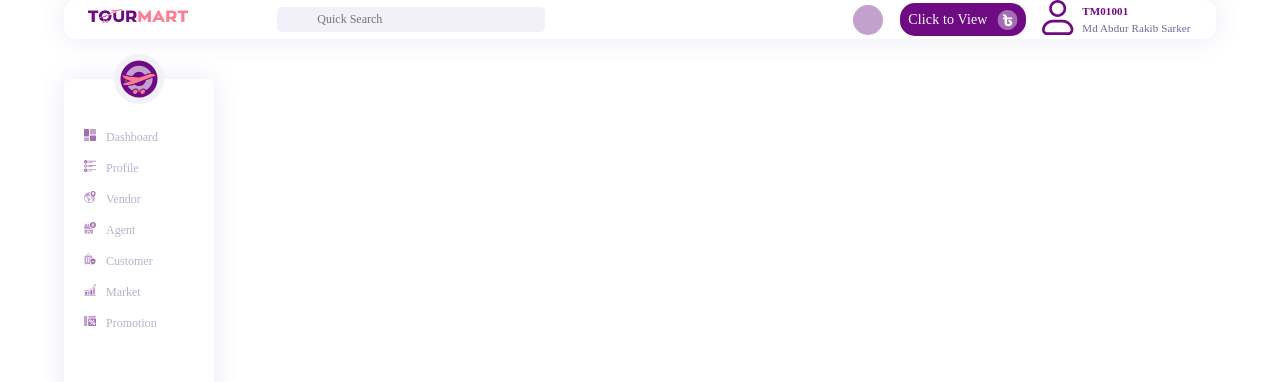
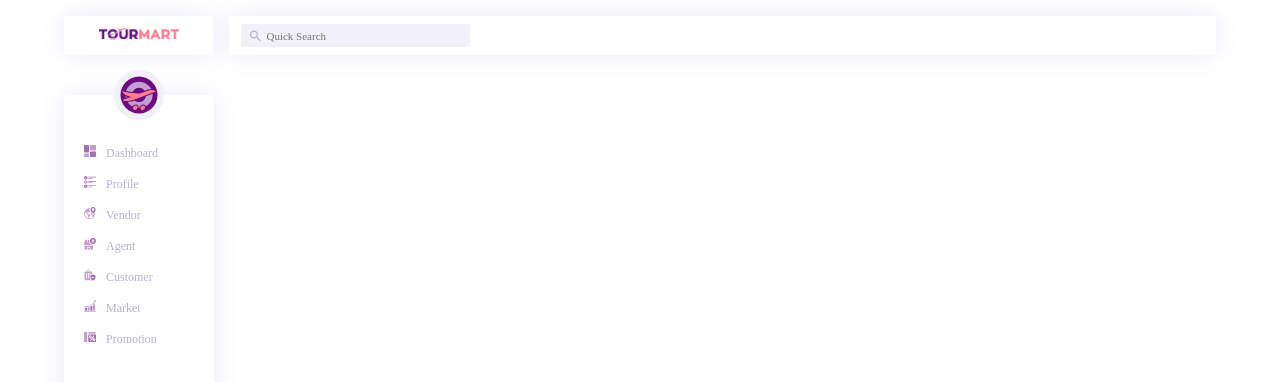
Before and after one commit to khademultourmartit/demoProject, a Next.js app: page / in a window 1280 px wide. Shown: the top 382 px of the page. Built offline with nearby package versions, Linux system fonts and the light colour scheme.

Commit message:
headerUpdate

```diff
--- a/package.json
+++ b/package.json
@@ -11,6 +11,7 @@
   "dependencies": {
     "@emotion/react": "^11.13.3",
     "@emotion/styled": "^11.13.0",
+    "@mui/icons-material": "^6.1.1",
     "@mui/material": "^6.1.1",
     "next": "14.2.13",
     "react": "^18",
--- a/src/app/components/Header.tsx
+++ b/src/app/components/Header.tsx
@@ -1,8 +1,8 @@
 import React, { useState } from "react";
 import { Box, Container, Grid, Typography } from "@mui/material";
 import logo from "../../../public/assests/image/Logo/logo.png";
-// import SearchIcon from "@mui/icons-material/Search";
-// import NotificationsIcon from "@mui/icons-material/Notifications";
+import SearchIcon from "@mui/icons-material/Search";
+import NotificationsIcon from "@mui/icons-material/Notifications";
 import takaSign from "../../../public/assests/image/takaSign.svg";
 import userProfile from "../../../public/assests/image/user/userProfile.svg";
 import Image from "next/image";
@@ -14,51 +14,62 @@ const Header = () => {
   };
 
   return (
-    <Box mb={5}>
-      <Container
-        maxWidth={"xl"}
+    <Box mb={5} mt={2}>
+      <Grid container spacing={2}>
+        <Grid item xs={12} sm={6} md={1.7}>
+          <Box
             sx={{
               boxShadow: "rgba(234, 232, 244, 0.95) 0px 0px 25px 0px",
-          borderRadius: 3,
               backgroundColor: "#FFFFFF",
+              textAlign: "center",
+              cursor: "pointer",
             }}
+            py={1.3}
           >
-        <Grid container display={"flex"} alignItems="center">
-          <Grid item xs={12} sm={6} md={6}>
-            <Grid container spacing={2}>
-              <Grid item xs={12} sm={6} md={4}>
-                <Box pt={0.2}>
-                  <Image width={100} src={logo} alt="logo" />
+            <Image width={80} src={logo} alt="logo" />
           </Box>
         </Grid>
-              <Grid item xs={12} sm={6} md={6}>
+        <Grid item xs={12} sm={6} md={10.3}>
+          <Box
+            sx={{
+              boxShadow: "rgba(234, 232, 244, 0.95) 0px 0px 25px 0px",
+              backgroundColor: "#FFFFFF",
+              textAlign: "center",
+              cursor: "pointer",
+            }}
+            py={1}
+            px={1.5}
+          >
+            <Grid container spacing={2} display={"flex"} alignItems="center">
+              <Grid item xs={12} sm={6} md={3}>
                 <Box
                   sx={{
                     position: "relative",
                   }}
                   className={"placeholderColor"}
                 >
-                  {/* <SearchIcon
+                  <SearchIcon
                     sx={{
                       color: "#B4B4CD",
                       position: "absolute",
                       top: "50%",
-                      left: "10px",
+                      left: "7px",
                       transform: "translateY(-50%)",
+                      fontSize: 15,
                     }}
-                  /> */}
+                  />
                   <input
                     style={{
                       background: "#F2F0F9",
-                      borderRadius: "5px",
+                      borderRadius: "3px",
                       border: "none",
                       outline: "none",
                       width: "100%",
-                      height: "25px",
-                      paddingLeft: "40px",
+                      height: "23px",
+                      paddingLeft: "25px",
                       boxSizing: "border-box",
                       color: "#6E6996",
-                      fontSize: "12px",
+                      fontSize: "11px",
                       fontFamily: "Outfit",
                     }}
                     placeholder="Quick Search"
@@ -67,151 +78,9 @@ const Header = () => {
                 </Box>
               </Grid>
             </Grid>
-          </Grid>
-          <Grid item xs={12} sm={6} md={6}>
-            <Grid
-              container
-              spacing={2}
-              display={"flex"}
-              justifyContent={"flex-end"}
-              alignItems="center"
-            >
-              <Grid item xs={12} sm={6} md={1}>
-                <Box
-                  sx={{
-                    width: { xs: "25px", sm: "30px" },
-                    height: { xs: "25px", sm: "30px" },
-                    backgroundColor: "#C3A0CD",
-                    borderRadius: "50%",
-                    display: "flex",
-                    alignItems: "center",
-                    justifyContent: "center",
-                  }}
-                >
-                  {/* <NotificationsIcon
-                    sx={{
-                      color: "#fff",
-                      fontSize: { xs: "18px", sm: "24px" },
-                    }}
-                  /> */}
-                </Box>
-              </Grid>
-              <Grid item xs={12} sm={6} md={3}>
-                <Box
-                  sx={{
-                    backgroundColor: "#6E0A82",
-                    borderRadius: "15px",
-                    display: "flex",
-                    justifyContent: "space-between",
-                    padding: "6px 8px",
-                    alignItems: "center",
-                    cursor: "pointer",
-                    overflow: "hidden", // Hide overflow for smooth animation
-                    transition: "all 2.5s ease-in-out", // Slower and smoother transition
-                  }}
-                  onClick={handleViewClick}
-                >
-                  {viewClicked ? (
-                    <>
-                      <Image
-                        src={takaSign}
-                        alt="taka"
-                        style={{
-                          order: 1,
-                          transform: viewClicked
-                            ? "translateX(0)"
-                            : "translateX(-100%)",
-                          opacity: viewClicked ? 1 : 0,
-                          transition: "all 2.5s ease-in-out", // Slow and smooth transition
-                        }}
-                      />
-                      <Typography
-                        sx={{
-                          color: "#fff",
-                          fontFamily: "Outfit",
-                          fontSize: { xs: "10px", sm: "14px" },
-                          order: 2,
-                          transform: viewClicked
-                            ? "translateX(0)"
-                            : "translateX(-100%)",
-                          opacity: viewClicked ? 1 : 0,
-                          transition: "all 2.5s ease-in-out", // Slow and smooth transition
-                        }}
-                      >
-                        - 925555.00
-                      </Typography>
-                    </>
-                  ) : (
-                    <>
-                      <Typography
-                        sx={{
-                          color: "#fff",
-                          fontFamily: "Outfit",
-                          fontSize: { xs: "10px", sm: "14px" },
-                          order: 1,
-                          transform: viewClicked
-                            ? "translateX(100%)"
-                            : "translateX(0)",
-                          opacity: viewClicked ? 0 : 1,
-                          transition: "all 2.5s ease-in-out", // Slow and smooth transition
-                        }}
-                      >
-                        Click to View
-                      </Typography>
-                      <Image
-                        src={takaSign}
-                        alt="taka"
-                        style={{
-                          order: 2,
-                          transform: viewClicked
-                            ? "translateX(100%)"
-                            : "translateX(0)",
-                          opacity: viewClicked ? 0 : 1,
-                          transition: "all 2.5s ease-in-out", // Slow and smooth transition
-                        }}
-                      />
-                    </>
-                  )}
-                </Box>
-              </Grid>
-              <Grid item xs={12} sm={6} md={3.5}>
-                <Box
-                  sx={{
-                    display: "flex",
-                    alignItems: "center",
-                    gap: "8px",
-                  }}
-                >
-                  <Box>
-                    <Image src={userProfile} alt="userProfile" />
-                  </Box>
-                  <Box>
-                    <Typography
-                      sx={{
-                        color: "#6E0A82",
-                        fontSize: { xs: "10px", sm: "11px" },
-                        fontWeight: 600,
-                        fontFamily: "Outfit",
-                      }}
-                    >
-                      TM01001
-                    </Typography>
-                    <Typography
-                      sx={{
-                        color: "#6E6996",
-                        fontSize: { xs: "9px", sm: "11px" },
-                        fontFamily: "Outfit",
-                      }}
-                    >
-                      Md Abdur Rakib Sarker
-                    </Typography>
-                  </Box>
           </Box>
         </Grid>
       </Grid>
-          </Grid>
-        </Grid>
-      </Container>
     </Box>
   );
 };
```
Also changed, not shown: src/app/components/Sidebar.tsx (+0 -11 lines), 1 other file (tests, documents, lock files or other folders). Lines whose indentation alone changed are shown as unchanged.
